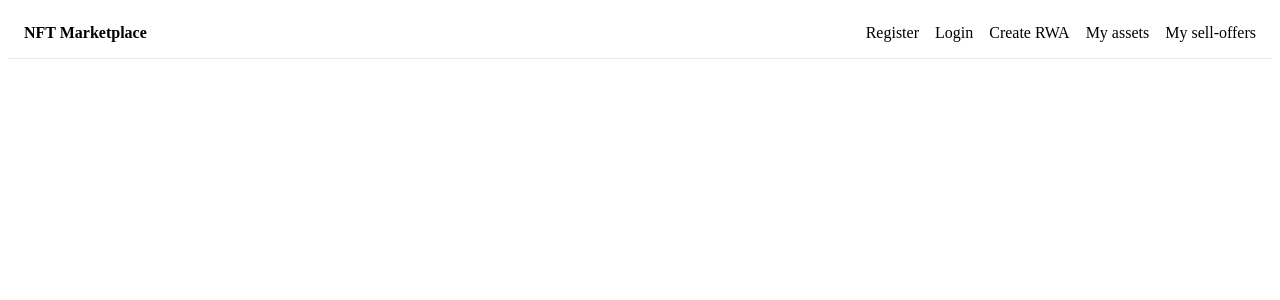
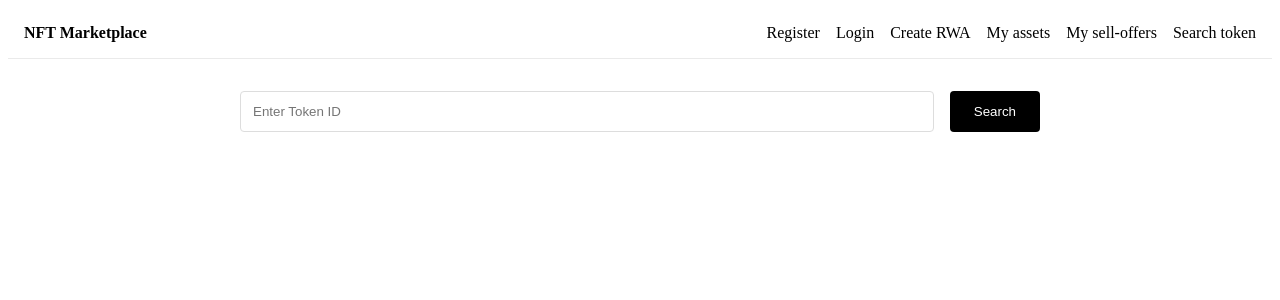
Before and after one commit to BILL-ON/blockchain, a React (Vite) app in the folder frontend/: page /TokenSearch in a window 1280 px wide. Shown: the top 300 px of the page. Built offline with nearby package versions, Linux system fonts and the light colour scheme.

Commit message:
[ADD]: Token search by tokendId

```diff
--- a/frontend/src/App.jsx
+++ b/frontend/src/App.jsx
@@ -8,6 +8,7 @@ import NFTDetails from './pages/NFTDetails';
 import CreateRWA from './pages/CreateRWA';
 import Login from './components/Login';
 import Register from './components/Register';
+import TokenSearch from './pages/TokenSearch';
 
 function App() {
   return (
@@ -22,6 +23,7 @@ function App() {
           <Route path="/login" element={<Login />} />
           <Route path="/register" element={<Register />} />
           <Route path="/createRWA" element={<CreateRWA />} />
+          <Route path="/TokenSearch" element={<TokenSearch />} />
         </Routes>
       </div>
     </Router>
--- a/frontend/src/components/Navbar.jsx
+++ b/frontend/src/components/Navbar.jsx
@@ -31,6 +31,9 @@ function Navbar() {
         <Link to="/my-sell-offers" style={{ textDecoration: 'none', color: 'black' }}>
           My sell-offers
         </Link>
+        <Link to="/TokenSearch" style={{ textDecoration: 'none', color: 'black' }}>
+          Search token
+        </Link>
       </div>
     </nav>
   );
--- /dev/null
+++ b/frontend/src/pages/TokenSearch.jsx
@@ -0,0 +1,209 @@
+import { useState } from 'react'
+
+const TokenSearch = () => {
+  const [tokenId, setTokenId] = useState('')
+  const [offers, setOffers] = useState([])
+  const [loading, setLoading] = useState(false)
+  const [selectedOffer, setSelectedOffer] = useState(null)
+  const [seed, setSeed] = useState('')
+
+  const handleSearch = async (e) => {
+    e.preventDefault()
+    setLoading(true)
+    try {
+      const response = await fetch('http://localhost:3000/api/rwa/list-sell-offers', {
+        method: 'POST',
+        headers: {
+          'Content-Type': 'application/json',
+          'Authorization': `Bearer ${localStorage.getItem('token')}`
+        },
+        body: JSON.stringify({ tokenID: tokenId })
+      })
+      const data = await response.json()
+      setOffers(data.RWAselloffers || [])
+    } catch (error) {
+      alert('Failed to fetch offers')
+    } finally {
+      setLoading(false)
+    }
+  }
+
+  const handleBuy = async (e) => {
+    e.preventDefault()
+    try {
+      const response = await fetch('http://localhost:3000/api/rwa/accept-sell-offer', {
+        method: 'POST',
+        headers: {
+          'Content-Type': 'application/json',
+          'Authorization': `Bearer ${localStorage.getItem('token')}`
+        },
+        body: JSON.stringify({
+          nft_offer_index: selectedOffer.nft_offer_index,
+          seed
+        })
+      })
+
+      if (response.ok) {
+        setSelectedOffer(null)
+        setSeed('')
+        handleSearch(e)
+      } else {
+        throw new Error('Failed to accept offer')
+      }
+    } catch (error) {
+      alert('Failed to buy: ' + error.message)
+    }
+  }
+
+  return (
+    <div style={{ maxWidth: '800px', margin: '2rem auto', padding: '0 1rem' }}>
+      <form onSubmit={handleSearch} style={{ marginBottom: '2rem' }}>
+        <div style={{ display: 'flex', gap: '1rem' }}>
+          <input
+            type="text"
+            value={tokenId}
+            onChange={(e) => setTokenId(e.target.value)}
+            placeholder="Enter Token ID"
+            required
+            style={{
+              flex: 1,
+              padding: '0.75rem',
+              border: '1px solid #ddd',
+              borderRadius: '4px'
+            }}
+          />
+          <button
+            type="submit"
+            disabled={loading}
+            style={{
+              padding: '0.75rem 1.5rem',
+              backgroundColor: '#000',
+              color: '#fff',
+              border: 'none',
+              borderRadius: '4px',
+              cursor: 'pointer'
+            }}
+          >
+            {loading ? 'Searching...' : 'Search'}
+          </button>
+        </div>
+      </form>
+
+      {offers.length > 0 && (
+        <div style={{ display: 'grid', gap: '1rem' }}>
+          {offers.map(offer => (
+            <div
+              key={offer.nft_offer_index}
+              style={{
+                border: '1px solid #ddd',
+                borderRadius: '8px',
+                padding: '1.5rem',
+                backgroundColor: '#fff'
+              }}
+            >
+              <div style={{ marginBottom: '1rem' }}>
+                <strong>Amount:</strong> {offer.amount} XRP
+              </div>
+              <div style={{ marginBottom: '1rem' }}>
+                <strong>Offer ID:</strong> {offer.nft_offer_index}
+              </div>
+              <button
+                onClick={() => setSelectedOffer(offer)}
+                style={{
+                  padding: '0.5rem 1rem',
+                  backgroundColor: '#4CAF50',
+                  color: '#fff',
+                  border: 'none',
+                  borderRadius: '4px',
+                  cursor: 'pointer'
+                }}
+              >
+                Buy Now
+              </button>
+            </div>
+          ))}
+        </div>
+      )}
+
+      {selectedOffer && (
+        <div style={{
+          position: 'fixed',
+          top: 0,
+          left: 0,
+          right: 0,
+          bottom: 0,
+          backgroundColor: 'rgba(0,0,0,0.5)',
+          display: 'flex',
+          justifyContent: 'center',
+          alignItems: 'center',
+          zIndex: 1000
+        }}>
+          <div style={{
+            backgroundColor: '#fff',
+            padding: '2rem',
+            borderRadius: '8px',
+            width: '90%',
+            maxWidth: '500px'
+          }}>
+            <h3 style={{ marginBottom: '1.5rem' }}>Buy NFT for {selectedOffer.amount} XRP</h3>
+            <form onSubmit={handleBuy}>
+              <div style={{ marginBottom: '1.5rem' }}>
+                <label style={{ display: 'block', marginBottom: '0.5rem' }}>
+                  Seed Phrase:
+                </label>
+                <input
+                  type="password"
+                  value={seed}
+                  onChange={(e) => setSeed(e.target.value)}
+                  required
+                  style={{
+                    width: '100%',
+                    padding: '0.5rem',
+                    border: '1px solid #ddd',
+                    borderRadius: '4px'
+                  }}
+                />
+              </div>
+              <div style={{ display: 'flex', gap: '1rem' }}>
+                <button
+                  type="submit"
+                  style={{
+                    flex: 1,
+                    padding: '0.75rem',
+                    backgroundColor: '#4CAF50',
+                    color: '#fff',
+                    border: 'none',
+                    borderRadius: '4px',
+                    cursor: 'pointer'
+                  }}
+                >
+                  Confirm Purchase
+                </button>
+                <button
+                  type="button"
+                  onClick={() => {
+                    setSelectedOffer(null)
+                    setSeed('')
+                  }}
+                  style={{
+                    flex: 1,
+                    padding: '0.75rem',
+                    backgroundColor: '#fff',
+                    color: '#000',
+                    border: '1px solid #000',
+                    borderRadius: '4px',
+                    cursor: 'pointer'
+                  }}
+                >
+                  Cancel
+                </button>
+              </div>
+            </form>
+          </div>
+        </div>
+      )}
+    </div>
+  )
+}
+
+export default TokenSearch
```
